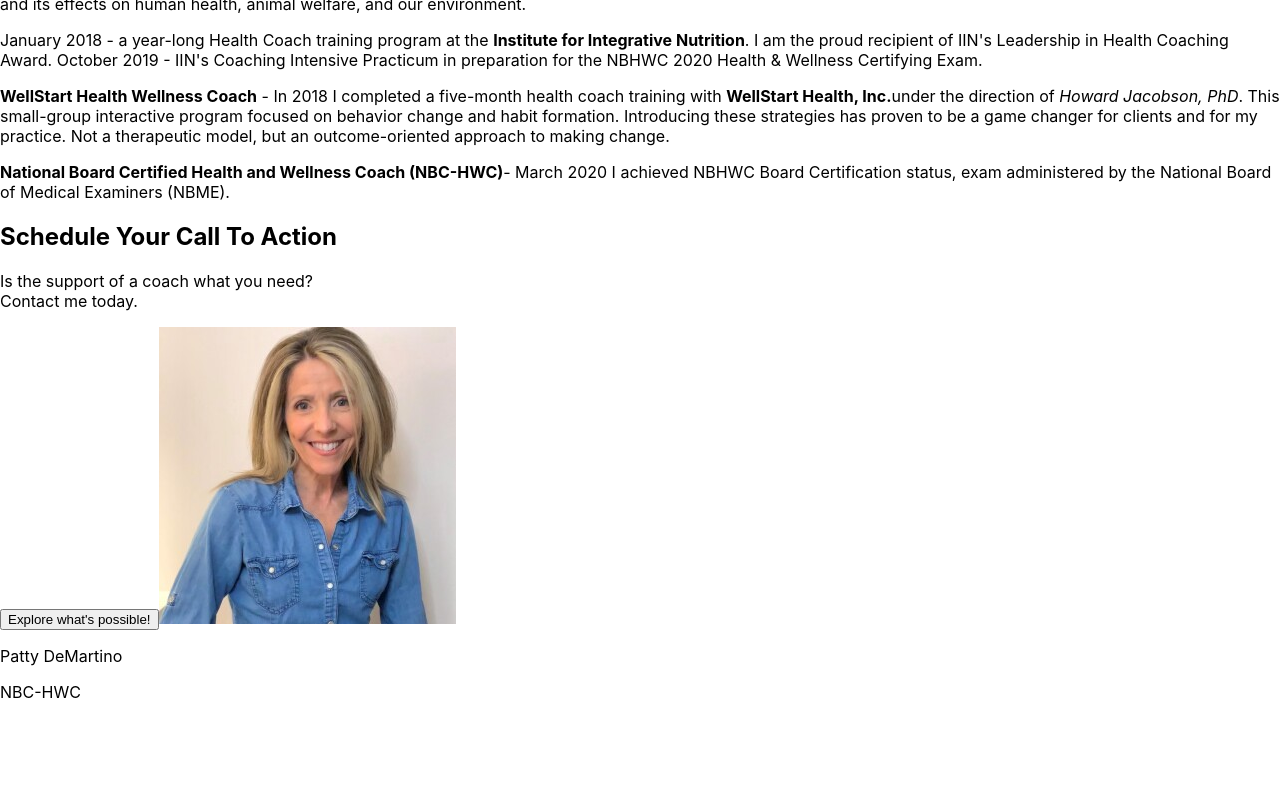
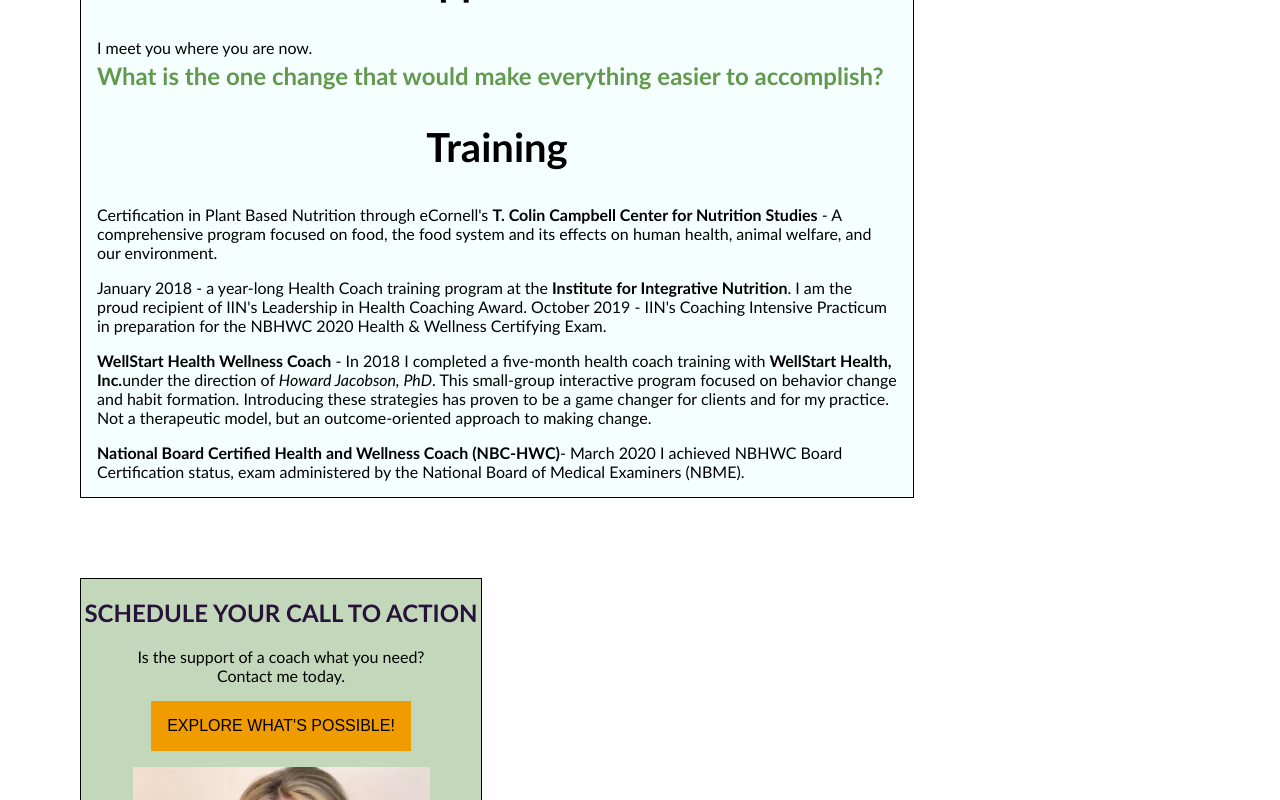
Before and after one commit to tom-demartino/plantpathwellness, a React (Create React App) app: page /about in a window 1280 px wide. Shown: the part 420-1220 px from the top of the page. Before the commit the page ends 1138 px from the top, so only its background shows below. Built offline with nearby package versions, Linux system fonts and the light colour scheme.

Commit message:
Initial styling for about page

```diff
--- /dev/null
+++ b/src/pages/about.css
@@ -0,0 +1,72 @@
+/* Page */
+#about {
+  font-family:'Gill Sans', 'Gill Sans MT', Calibri, 'Trebuchet MS', sans-serif;
+  font-size: 16px;
+}
+
+/* Sections */
+#process {
+  margin: 5em;
+  width: 50em;
+  border: solid;
+  border-width: thin;
+  background-color: hsl(180, 100%, 97%, 0.6);
+  padding-left: 1em;
+  padding-right: 1em;
+  text-align: start;
+}
+#schedule {
+  margin: 5em;
+  width: 25em;
+  border: solid;
+  border-width: thin;
+  background-color: hsla(103, 27%, 65%, 0.6);
+  text-align: center;
+}
+
+/* Process */
+#process h1 {
+  font-size: 2.5em;
+  text-transform: uppercase;
+  text-align: center;
+}
+#process h2 {
+  font-size: 2.5em;
+  text-align: center;
+}
+
+#process #what-change {
+  margin-top: -0.5em;
+  font-size: x-large;
+  font-weight: 600;
+  color: rgb(99, 153, 79);
+}
+
+/* Schedule */
+#schedule h1 {
+  text-transform: uppercase;
+  color: rgb(39, 19, 58);
+}
+
+#schedule #contact #btn {
+  background-color: rgb(240, 156, 0);
+  border: none;
+  color: black;
+  padding: 1em;
+  font-size: medium;
+  text-align: center;
+  text-transform: uppercase;
+}
+
+#schedule #name {
+  margin-top: 0;
+  margin-bottom: 0.5em;
+  color: rgb(39, 19, 58);
+  font-size: xx-large;
+}
+#schedule #nbc-hwc {
+  margin-top: 0;
+  color: rgb(61, 57, 65);
+  font-size: xx-large;
+  font-style: italic;
+}
--- a/src/pages/about.js
+++ b/src/pages/about.js
@@ -1,11 +1,12 @@
 import React from "react";
 import { Link } from "react-router-dom";
+import "./about.css";
 import headshot from "../../src/images/PD_Headshot3_032022_297x297.jpg";
 
 function About() {
   return (
-    <body class="about">
-      <section class="process">
+    <body id="about">
+      <section id="process">
         <h1>About Plant Path Wellness</h1>
         <p>
           Each of us holds the power to impact our health daily. PlantPath
@@ -16,7 +17,7 @@
         </p>
         <h2>Approach</h2>
         <p>I meet you where you are now.</p>
-        <p class="what-change">
+        <p id="what-change">
           What is the one change that would make everything easier to
           accomplish?
         </p>
@@ -52,19 +53,21 @@
         </p>
       </section>
 
-      <section class="schedule">
+      <section id="schedule">
         <h1>Schedule Your Call To Action</h1>
         <p>
           Is the support of a coach what you need?
           <br />
           Contact me today.
         </p>
-        <Link to="/contact" class="link.contact">
-          <button class="btn.contact">Explore what's possible!</button>
-        </Link>
+        <p id="contact">
+          <Link to="/contact" id="link">
+            <button id="btn">Explore what's possible!</button>
+          </Link>
+        </p>
         <img src={headshot} alt="Patty DeMartino headshot"></img>
-        <p class="name">Patty DeMartino</p>
-        <p class="nbc-hwc">NBC-HWC</p>
+        <p id="name">Patty DeMartino</p>
+        <p id="nbc-hwc">NBC-HWC</p>
       </section>
     </body>
   );
```
